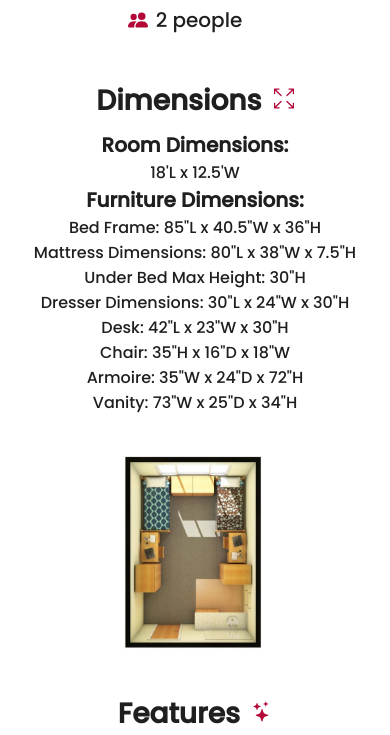
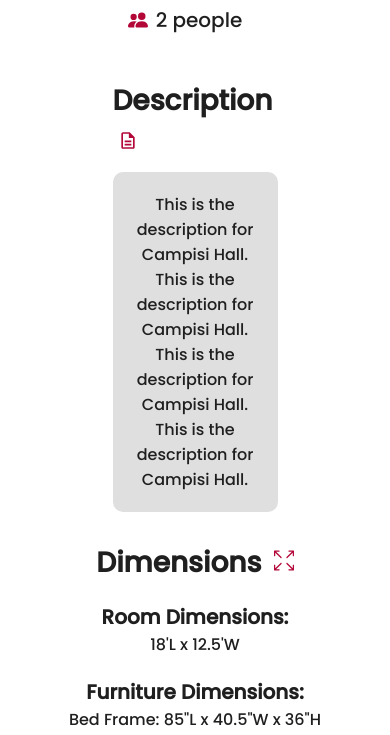
Before and after one commit to kianxm/dorm-tours, a React (Create React App) app: page /dorms/campisi-hall in a window 390 px wide. Shown: the part 724-1459 px from the top of the page. Built offline with nearby package versions, Linux system fonts and the light colour scheme.

Commit message:
Minor changes

```diff
--- a/src/components/Dorms/DormsData.js
+++ b/src/components/Dorms/DormsData.js
@@ -31,7 +31,8 @@ const DormData = [
     name: "campisi-hall",
     title: "Campisi Hall",
     address: "Salvador V. Campisi Residence Hall, Santa Clara, CA 95053",
-    description: "This is the description for Campisi Hall.",
+    description:
+      "This is the description for Campisi Hall. This is the description for Campisi Hall. This is the description for Campisi Hall. This is the description for Campisi Hall.",
     bedCount: 2,
     sinks: 1,
     occupancy: 2,
--- a/src/components/HeroSection/HeroSection.css
+++ b/src/components/HeroSection/HeroSection.css
@@ -105,7 +105,7 @@
   .hero-container > h1 {
     font-size: 40px;
     margin-top: 0px;
-    text-shadow: 2px 2px 20px #000000;
+    text-shadow: 2px 2px 70px #000000;
   }
 
   .hero-container > p br {
--- a/src/pages/Dorm.css
+++ b/src/pages/Dorm.css
@@ -56,6 +56,20 @@
 
 .dorm__title {
   padding-top: 2vh;
+}
+
+.dorm__description__container {
+  display: flex;
+  flex-direction: column;
+  align-items: center;
+  width: 50%;
+}
+
+.dorm__description {
+  text-align: center;
+  background-color: #dfdfdf;
+  border-radius: 10px;
+  padding: 20px;
 }
 
 .dorm__dimensions__container {
@@ -233,6 +247,22 @@
     font-size: 20px;
   }
 
+  .dorm__description__container {
+    display: flex;
+    flex-direction: column;
+    align-items: center;
+    padding-left: 15px;
+    padding-right: 15px;
+    margin-bottom: 20px;
+  }
+
+  .dorm__description {
+    text-align: center;
+    background-color: #dfdfdf;
+    border-radius: 10px;
+    padding: 20px;
+  }
+
   .dorm__dimensions__container {
     display: flex;
     flex-direction: column;
@@ -251,10 +281,14 @@
   }
 
   .dimensions__text {
-    margin-top: 0px;
+    margin-top: 10px;
     font-weight: 700;
     font-size: 20px;
     text-align: center;
+  }
+
+  .dorm__dimensions .dimensions__text:nth-child(3) {
+    margin-top: 20px;
   }
 
   .dimensions__room__dimensions {
@@ -264,10 +298,11 @@
   li {
     text-align: center;
     list-style-type: none;
+    width: 80vw;
   }
 
   .dorm__layout img {
-    height: 50vw;
+    height: 60vw;
     margin-left: 0px;
     margin-top: 40px;
   }
@@ -301,13 +336,14 @@
   }
 
   .testimonials {
-    width: 400px;
+    width: 100vw;
+    padding-left: 10px;
+    padding-right: 10px;
   }
 
   .testimonial__quote {
     font-style: italic;
     font-size: 18px;
-    /* margin: 1rem 0 2rem; */
     padding: 0;
   }
 
--- a/src/pages/Dorm.js
+++ b/src/pages/Dorm.js
@@ -13,7 +13,11 @@ import {
   AiFillLeftCircle,
   AiFillRightCircle,
 } from "react-icons/ai";
-import { MdOutlineLocalLaundryService, MdSoupKitchen } from "react-icons/md";
+import {
+  MdOutlineLocalLaundryService,
+  MdSoupKitchen,
+  MdOutlineDescription,
+} from "react-icons/md";
 import { ImBooks, ImQuotesLeft, ImQuotesRight } from "react-icons/im";
 
 const Dorm = (props) => {
@@ -69,6 +73,13 @@ const Dorm = (props) => {
               <BsFillPeopleFill /> {dorm.occupancy} people
             </div>
           </div>
+        </div>
+
+        <div className="dorm__description__container">
+          <h2 className="header__text">
+            Description <MdOutlineDescription />
+          </h2>
+          <div className="dorm__description">{dorm.description}</div>
         </div>
 
         <h2 className="header__text">
```
